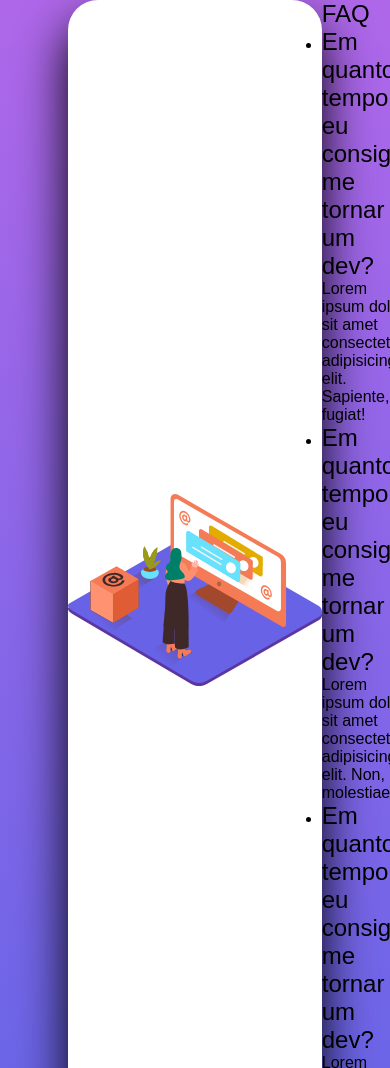
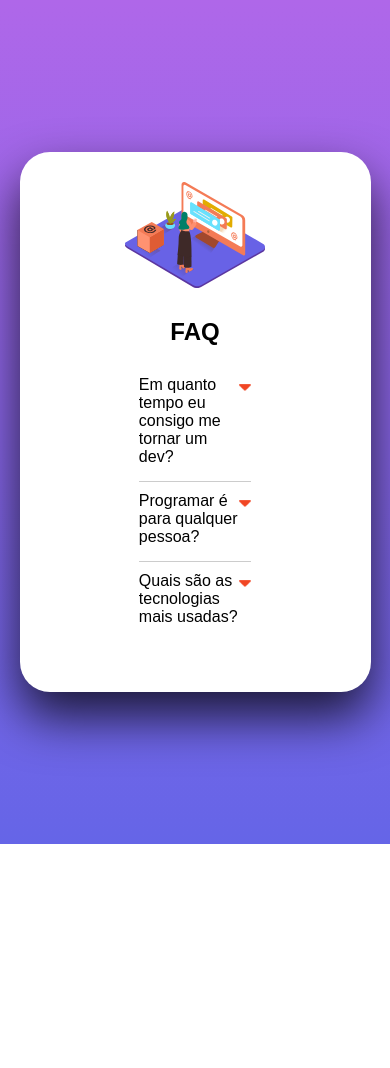
Before and after one commit to Thiagooffice/FAQ, a plain HTML site: page index.html in a window 390 px wide. Shown: the top 1068 px of the page. After the commit the page ends 844 px from the top, so only its background shows below. Drawn offline with Linux system fonts and the light colour scheme.

Commit message:
Terminando o CSS.

```diff
--- a/index.html
+++ b/index.html
@@ -23,7 +23,7 @@
                 <ul class="items">
 
                     <li class="item">
-                        <h2 class="perguntar">
+                        <h2 class="pergunta">
                             Em quanto tempo eu consigo me tornar um dev?
                         </h2>
 
@@ -31,16 +31,16 @@
                     </li>
 
                     <li class="item">
-                        <h2 class="perguntar">
-                            Em quanto tempo eu consigo me tornar um dev?
+                        <h2 class="pergunta">
+                            Programar é para qualquer pessoa?
                         </h2>
 
                         <p class="resposta">Lorem ipsum dolor sit amet consectetur adipisicing elit. Non, molestiae.</p>
                     </li>
 
                     <li class="item">
-                        <h2 class="perguntar">
-                            Em quanto tempo eu consigo me tornar um dev?
+                        <h2 class="pergunta">
+                            Quais são as tecnologias mais usadas?
                         </h2>
 
                         <p class="resposta">Lorem ipsum dolor sit amet consectetur adipisicing elit. Animi, delectus?</p>
--- a/style.css
+++ b/style.css
@@ -20,9 +20,86 @@ main{
 .faq{
     width: 65%;
     min-height: 450px;
-    box-shadow:0px 25px 50px black ;
+    box-shadow:0px 25px 50px rgba(0, 0, 0, 0.76) ;
     background-color: #fff;
     display: flex;
     align-items: center;
     border-radius: 30px;
 }
+
+.faq .ilustracao{
+    position: relative;
+    left: -120px;
+    width: 50%;
+    margin: 50px 0;
+
+}
+.faq .conteudo{
+    width: 40%;
+    padding-bottom: 20px;
+}
+.faq .conteudo h1{
+    font-size: 32px;
+    font-weight: 700;
+    margin-bottom: 30px;
+}
+.faq .conteudo .items{
+    list-style-type: none;
+}
+.faq .conteudo .items .item{
+    cursor: pointer;
+    background-image: url('./imagens/icone-seta-pra-baixo.png');
+    background-repeat: no-repeat;
+    background-position: top 8px  right 0;
+    background-size:  12px;
+    border-bottom: 1px solid #ccc;
+    margin: 10px 0;
+}
+.faq .conteudo .items .item:last-child{
+    border-bottom: none;
+}
+.item .pergunta{
+    padding-bottom: 15px;
+    font-size: 18px;
+    width: 90%;
+    transition: 0.2s ease;
+
+}
+.item .pergunta:hover{
+    color: #f47c57;
+}
+.item .resposta{
+    display: none;
+    padding-bottom: 15px;
+}
+@media(max-width: 1140px){
+    .faq{
+        flex-direction: column;
+        width: 90%;
+    }
+    .faz .conteudo{
+        width: 100%;
+    }
+    .faq .conteudo h1{
+        font-size: 24px;
+        text-align: center;
+    }
+    .faq .items{
+        width: 80%;
+        margin: 0 auto;
+    }
+    .faq .items .pergunta{
+        font-size: 16px;
+
+    }
+    .faq .ilustracao{
+        width: 40%;
+        left: 0;
+        margin: 30px 0;
+    }
+}
+@media(max-width: 425px){
+    .faq{
+        height: 540px;
+    }
+}
```
